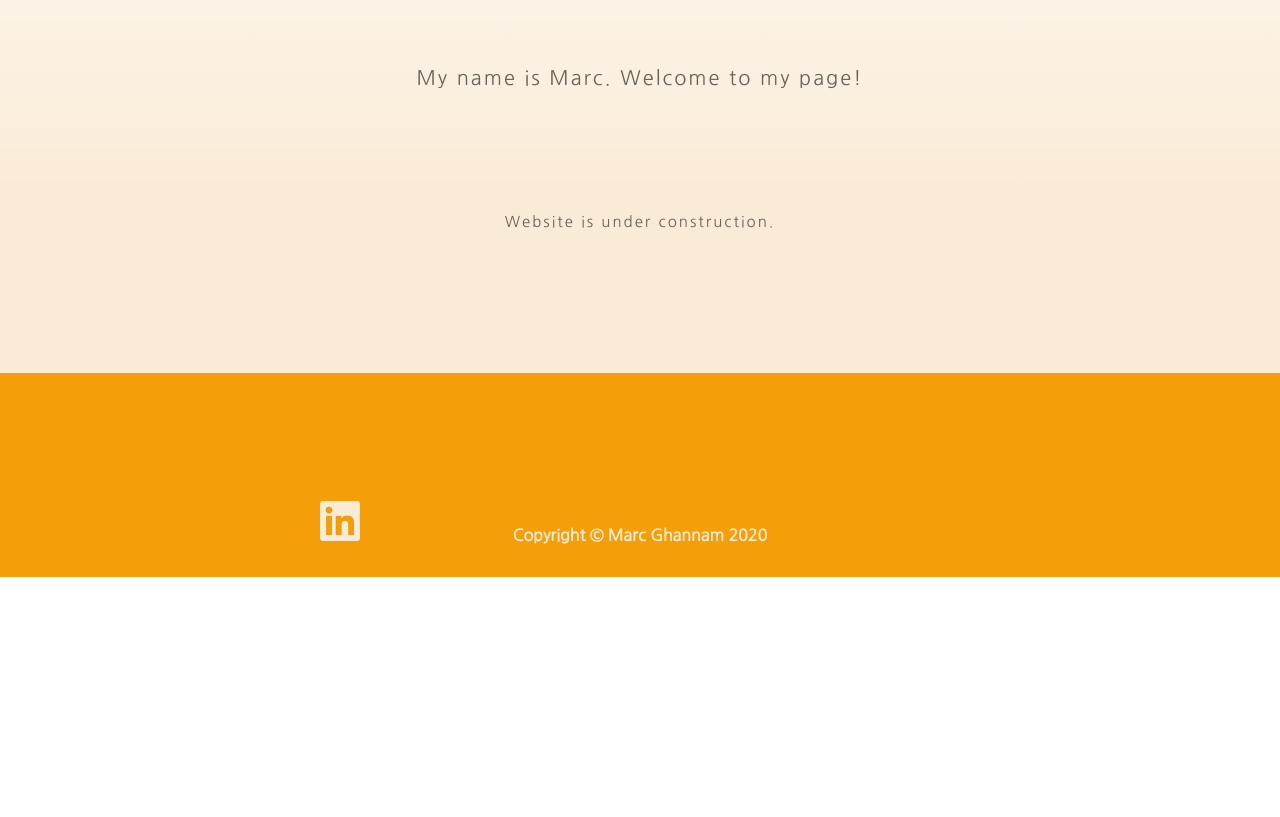
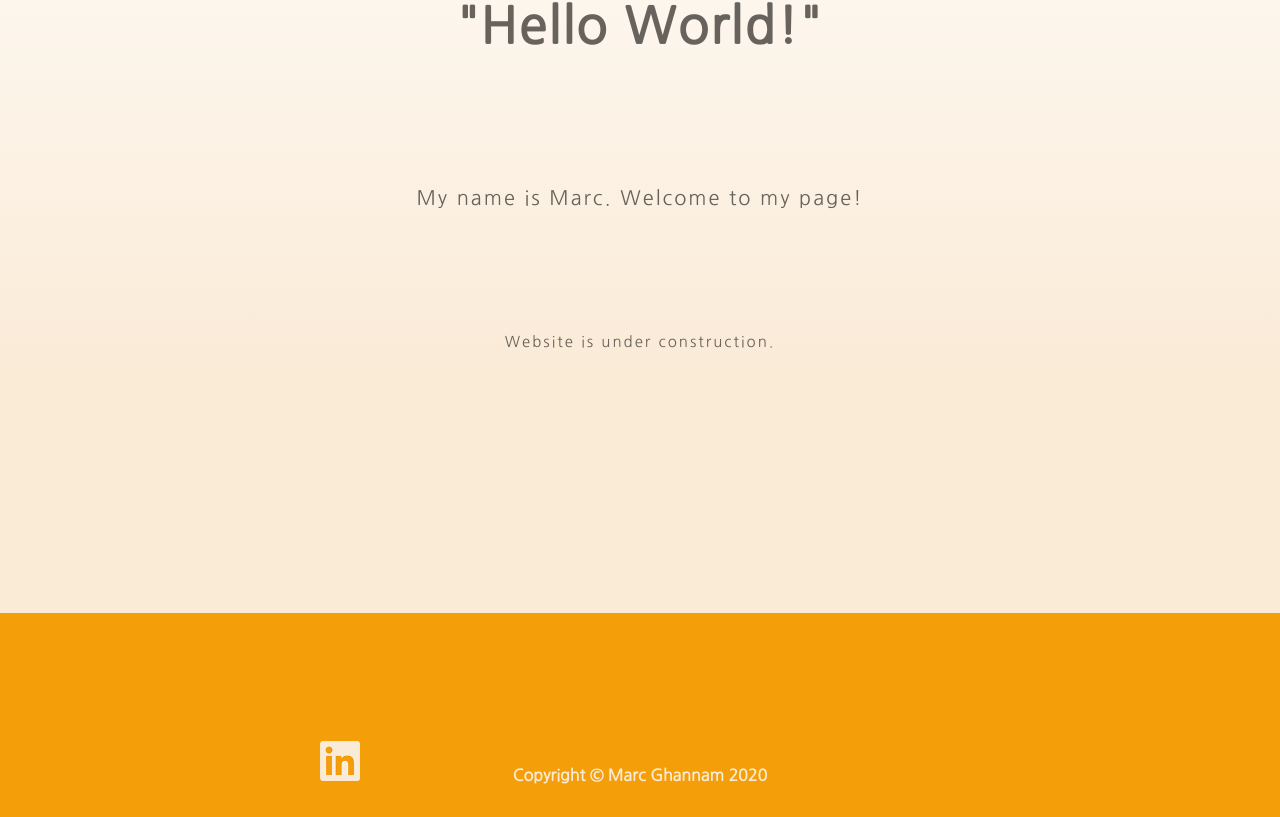
Before and after one commit to 1marcghannam/mywebsite, a React (Create React App) app: page / in a window 1280 px wide. Shown: the part 427-1244 px from the top of the page. Before the commit the page ends 1004 px from the top, so only its background shows below. Built offline with nearby package versions, Linux system fonts and the light colour scheme.

Commit message:
update navbar

```diff
--- a/src/Footer.css
+++ b/src/Footer.css
@@ -14,7 +14,6 @@
     background-color: #F49F0A;
     width: 100%;
     bottom: 0;
-    min-height: 10vh;
 
 }
 
--- a/src/Home.css
+++ b/src/Home.css
@@ -13,10 +13,11 @@
 .helloMessage {
     padding-top: 10vh;
 
+
     letter-spacing: 2px;
     z-index: 1;
     width: 100%;
-    height: 90vh;
+    height: 120vh;
     background: rgb(250,235,215);
     background: linear-gradient(0deg, rgba(250,235,215,1) 25%, rgba(255,255,255,1) 95%);
     color: rgba(52, 49, 44, 0.75);
```
